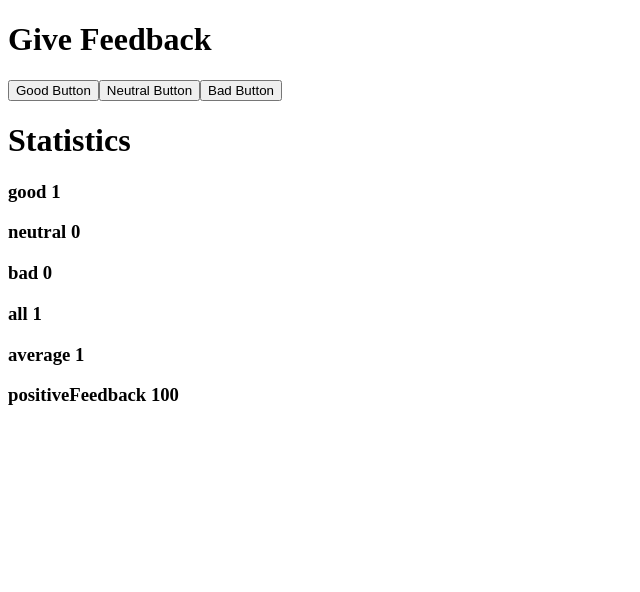
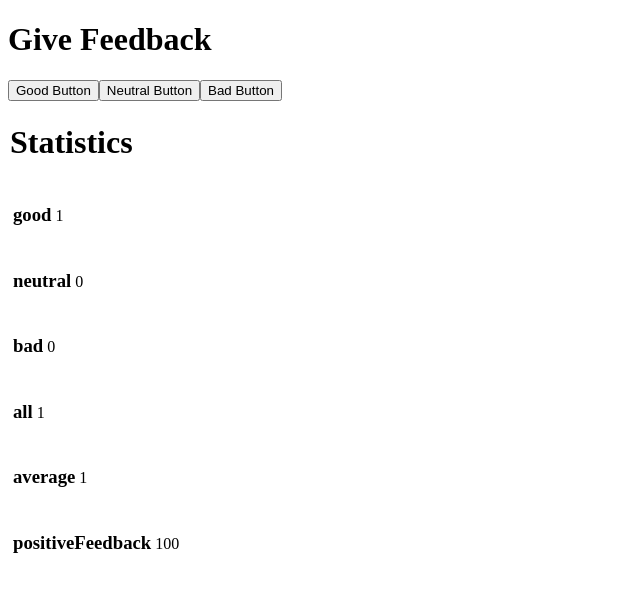
Before and after one commit to cliffdoyle/fullstack-open-helsinki, a React (Vite) app in the folder part1/unicafe/: page / in a window 1280 px wide. Both pictures are taken after a click on the button "Good Button". Shown: the top 592 px of the page, without its empty margins (0-640 px from the left). Built offline with nearby package versions, Linux system fonts and the light colour scheme.

Commit message:
refactor: display statistics in a tabular format

```diff
--- a/part1/unicafe/src/App.jsx
+++ b/part1/unicafe/src/App.jsx
@@ -11,6 +11,8 @@ function Statistics({props}){
     return(
       <div>
 
+       <table>
+        <tbody>
         <h1>Statistics</h1>
       <StatisticLine text="good" value ={good} />
       <StatisticLine text="neutral" value ={neutral} />
@@ -18,6 +20,9 @@ function Statistics({props}){
       <StatisticLine text="all" value ={all} />
       <StatisticLine text="average" value ={average} />
       <StatisticLine text="positiveFeedback" value ={positiveFeedback}/>
+      </tbody>
+      </table>
+
         </div>
 
     )
@@ -40,7 +45,10 @@ const StatisticLine=({text,value})=>{
   console.log(text, value)
   return (
     <div>
-      <h3>{text} {value}</h3>
+     <tr>
+      <td><h3>{text}</h3> </td>
+      <td>{value}</td>
+      </tr>
 
 
     </div>
```
